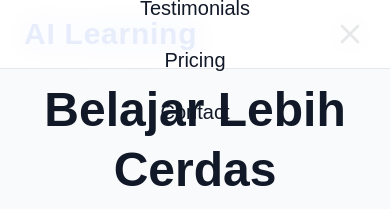
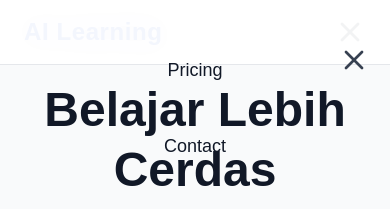
Before and after one commit to bimsConnect/E-School, a Next.js app: page / in a window 390 px wide. Both pictures are taken after a click on the button 350 px from the left and 34 px from the top of the page. Shown: the top 209 px of the page. Built offline with nearby package versions, Linux system fonts and the light colour scheme.

Commit message:
unfinished

```diff
--- a/app/components/Navbar.tsx
+++ b/app/components/Navbar.tsx
@@ -33,12 +33,12 @@ const Navbar: React.FC = () => {
       >
         <div className="max-w-7xl mx-auto px-6 lg:px-12 flex justify-between items-center py-4">
           {/* Logo */}
-          <Link href="/" className="text-3xl font-extrabold text-blue-700 tracking-wide">
+          <Link href="/" className="text-2xl md:text-3xl font-extrabold text-blue-700 tracking-wide">
             AI Learning
           </Link>
 
           {/* Desktop Menu */}
-          <div className="hidden md:flex flex-1 justify-center space-x-12 text-gray-900 text-lg font-medium">
+          <div className="hidden md:flex flex-1 justify-center space-x-8 md:space-x-12 text-gray-900 text-base md:text-lg font-medium">
             {['features', 'testimonials', 'pricing', 'contact'].map((item) => (
               <Link key={item} href={`#${item}`} className="hover:text-blue-700 transition-all duration-300">
                 {item.charAt(0).toUpperCase() + item.slice(1)}
@@ -66,17 +66,28 @@ const Navbar: React.FC = () => {
         <AnimatePresence>
           {isOpen && (
             <motion.div
-              className="md:hidden fixed inset-0 bg-white/90 backdrop-blur-lg flex flex-col items-center justify-center space-y-6 text-xl font-medium z-40"
+              className="md:hidden fixed inset-0 bg-white/95 backdrop-blur-lg flex flex-col items-center justify-center space-y-6 text-lg font-medium z-40 p-6"
               initial={{ opacity: 0, y: -20 }}
               animate={{ opacity: 1, y: 0 }}
               exit={{ opacity: 0, y: -20 }}
               transition={{ duration: 0.3 }}
             >
               {['features', 'testimonials', 'pricing', 'contact'].map((item) => (
-                <Link key={item} href={`#${item}`} onClick={() => setIsOpen(false)} className="hover:text-blue-700 transition-all duration-300">
+                <Link
+                  key={item}
+                  href={`#${item}`}
+                  onClick={() => setIsOpen(false)}
+                  className="w-full text-center py-3 rounded-lg hover:bg-blue-100 transition-all duration-300"
+                >
                   {item.charAt(0).toUpperCase() + item.slice(1)}
                 </Link>
               ))}
+              <button
+                onClick={() => setIsOpen(false)}
+                className="absolute top-5 right-5 text-gray-700"
+              >
+                <X size={32} />
+              </button>
             </motion.div>
           )}
         </AnimatePresence>
```
